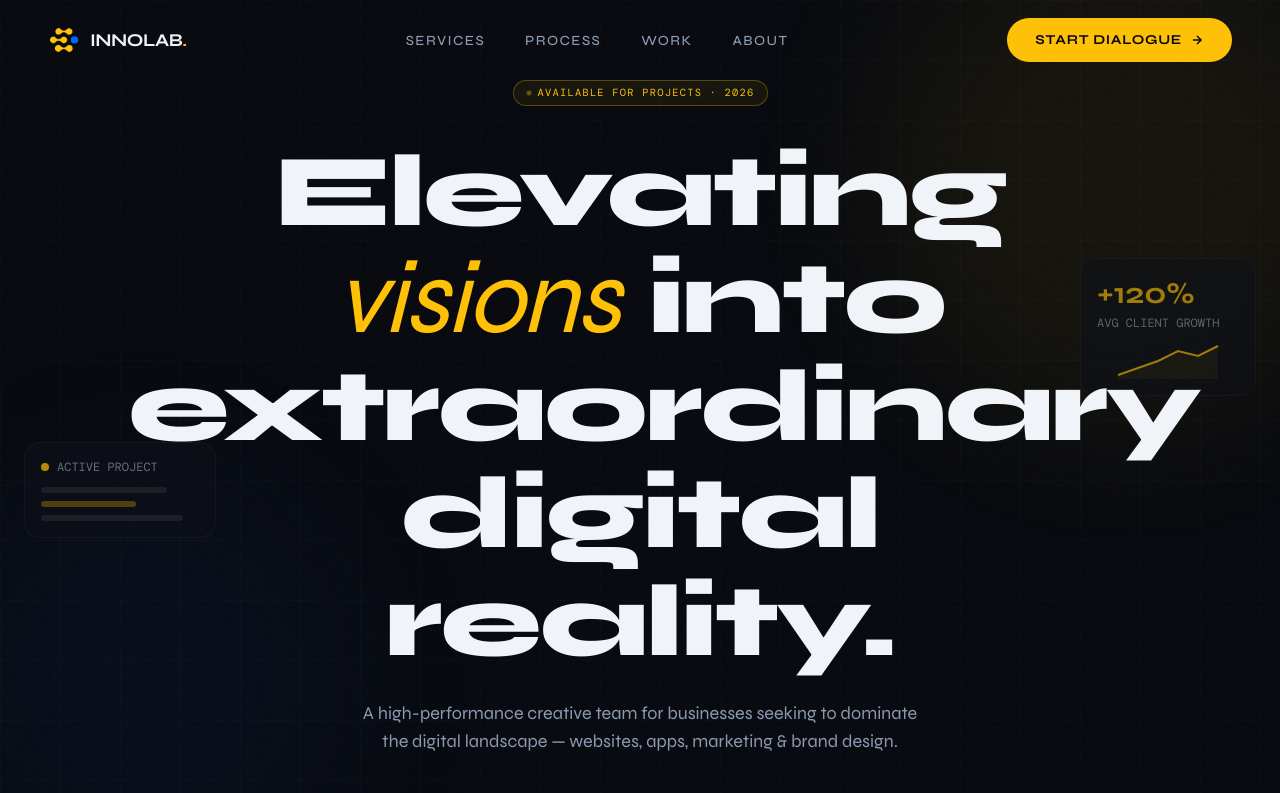
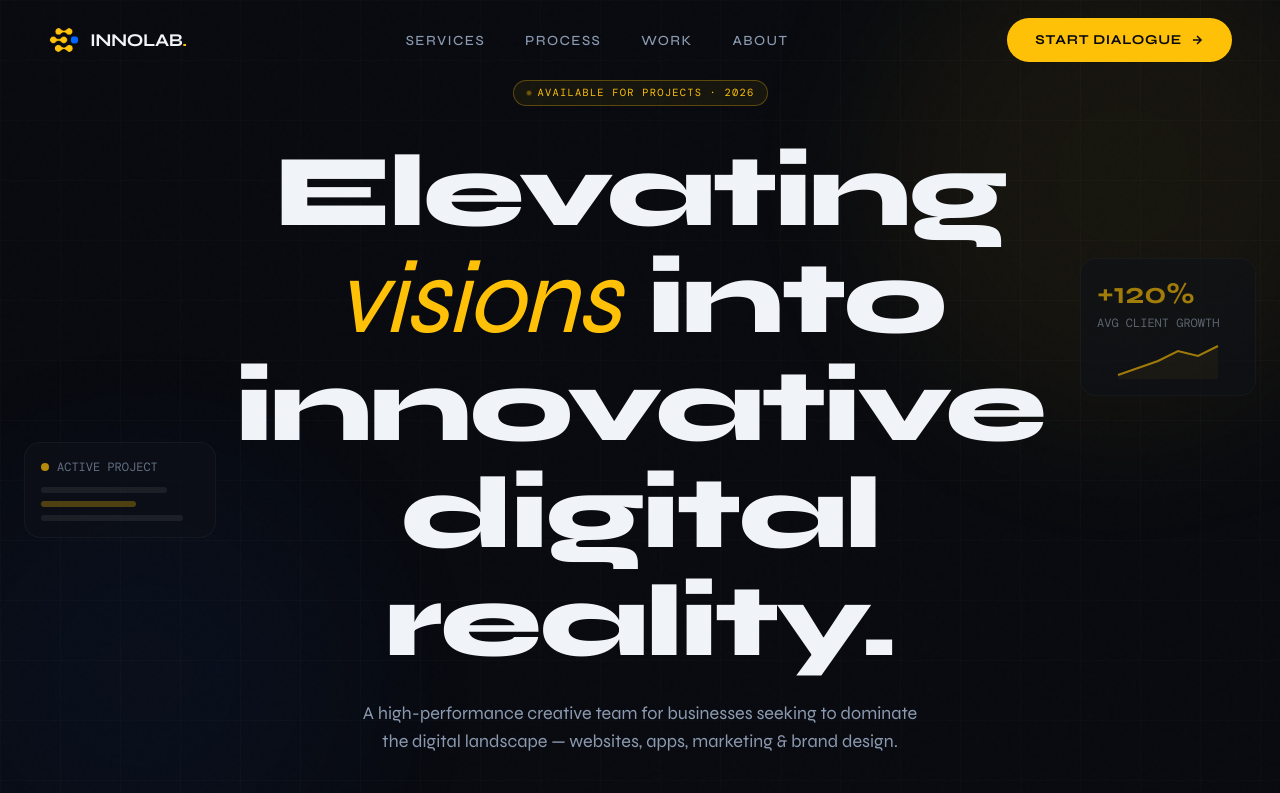
Before and after one commit to kyawMhtet/innolab-website, a Next.js app: page / in a window 1280 px wide. Shown: the top 793 px of the page. Built offline with nearby package versions, Linux system fonts and the light colour scheme; a web font is replaced by a local one.

Commit message:
update hero section headline

```diff
--- a/src/components/Hero.tsx
+++ b/src/components/Hero.tsx
@@ -49,7 +49,7 @@ export default function Hero() {
           <span style={{ fontStyle: "italic", color: "var(--yellow)", fontWeight: 400 }}>visions</span>{" "}
           into
           <br className="hidden sm:block" />
-          {" "}extraordinary digital
+          {" "}innovative digital
           <br className="hidden sm:block" />
           {" "}reality.
         </h1>
```
